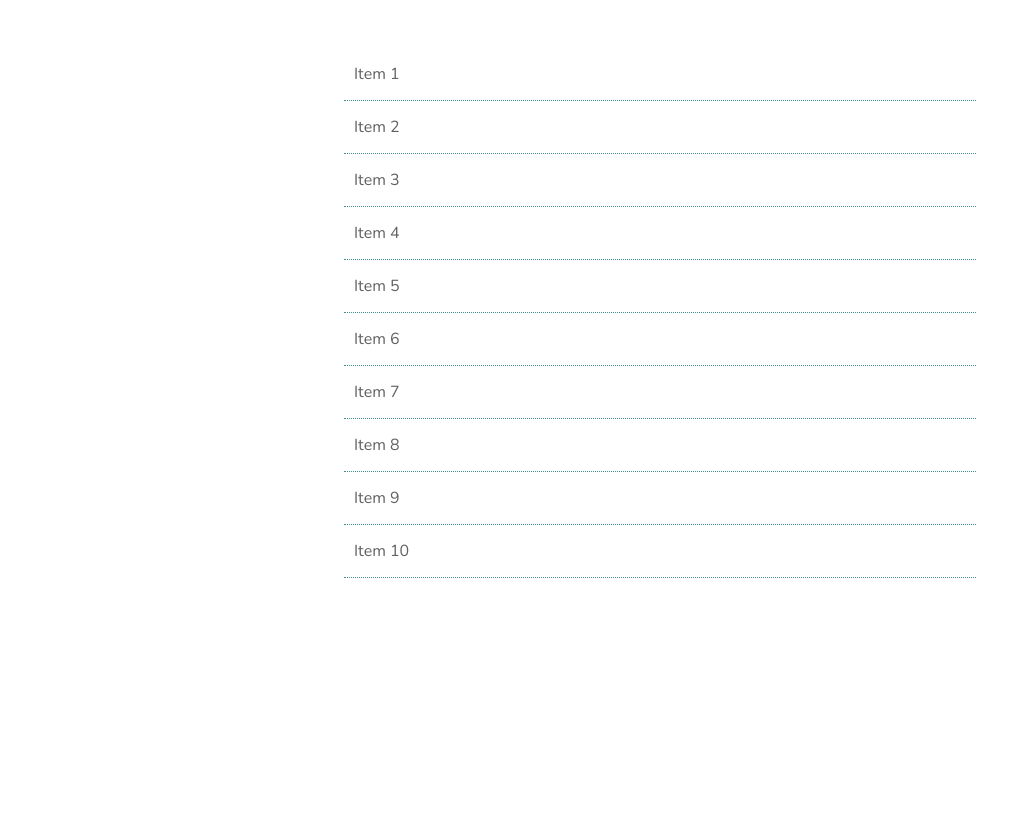
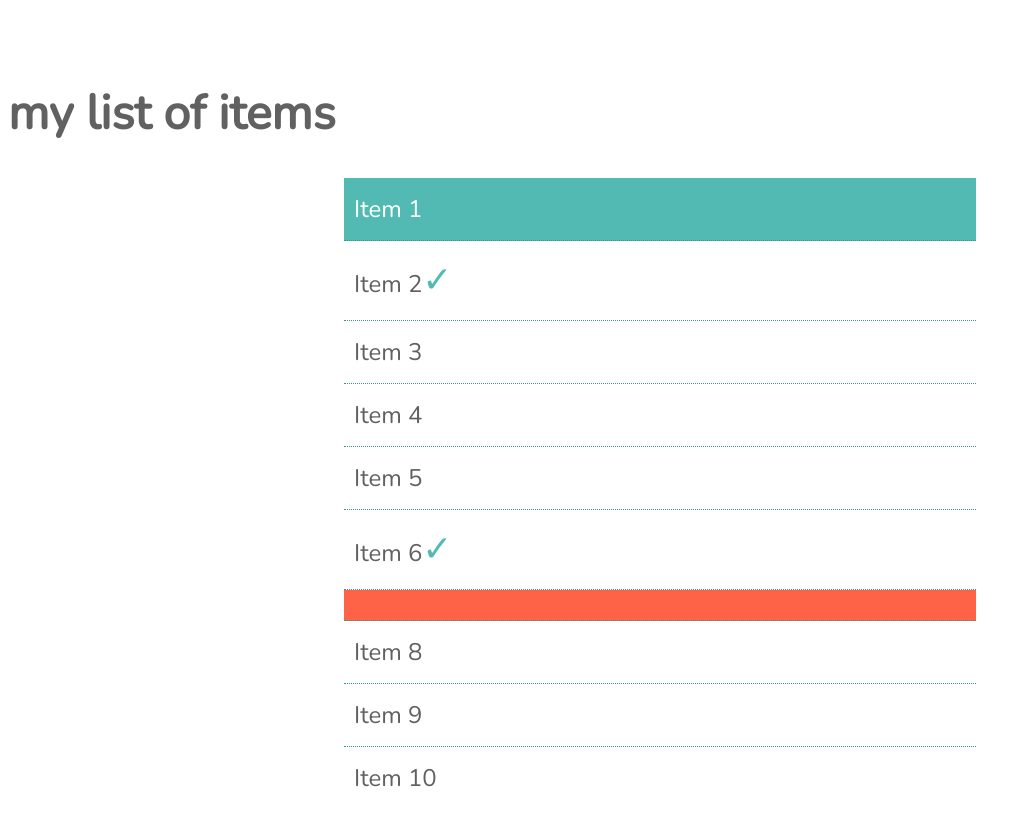
Before and after one commit to ochoag90/design--tuts, a plain HTML site: page further-with-attribute-selectors-and-pseudo-classes/1-first-child_and_last-child/start/index.html in a window 1280 px wide. Shown: the whole page, without its empty margins (0-1028 px from the left). Before the commit the page ends 800 px from the top, so only its background shows below. Drawn offline with nearby package versions, Linux system fonts and the light colour scheme.

Commit message:
pseudo classes, first & last child

```diff
--- a/further-with-attribute-selectors-and-pseudo-classes/1-first-child_and_last-child/start/css/style.css
+++ b/further-with-attribute-selectors-and-pseudo-classes/1-first-child_and_last-child/start/css/style.css
@@ -1 +1,19 @@
 /* Structural Pseudo-classes------------------ */
+
+li:first-child {
+  background: #52bab3;
+  color: white;
+}
+
+li:last-child {
+  border: none;
+}
+
+:only-child {
+  color: #52bab3;
+  font-size: 1.5em;
+}
+
+li:empty {
+  background-color: tomato;
+}
--- a/further-with-attribute-selectors-and-pseudo-classes/1-first-child_and_last-child/start/index.html
+++ b/further-with-attribute-selectors-and-pseudo-classes/1-first-child_and_last-child/start/index.html
@@ -23,14 +23,15 @@
 	</style>
 </head>
 <body>
+	<h1>my list of items</h1>
 	<ul>
 		<li>Item 1</li>
-		<li>Item 2</li>
+		<li>Item 2<span>&check;</span></li>
 		<li>Item 3</li>
 		<li>Item 4</li>
 		<li>Item 5</li>
-		<li>Item 6</li>
-		<li>Item 7</li>
+		<li>Item 6<span>&check;</span></li>
+		<li></li>
 		<li>Item 8</li>
 		<li>Item 9</li>
 		<li>Item 10</li>
```
